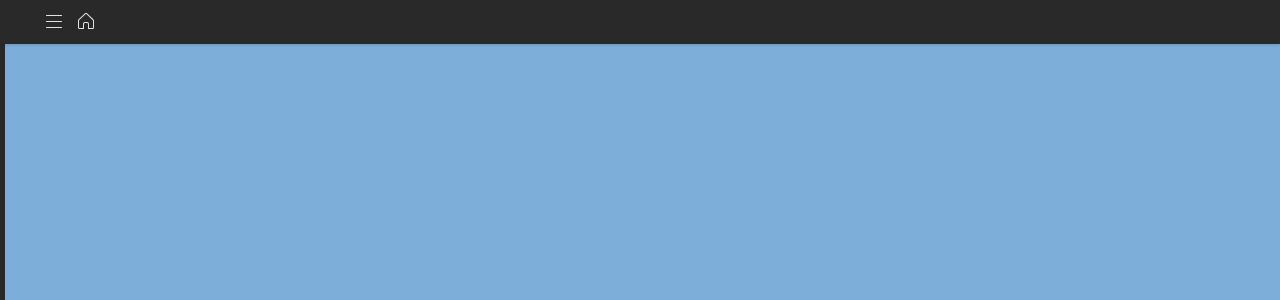
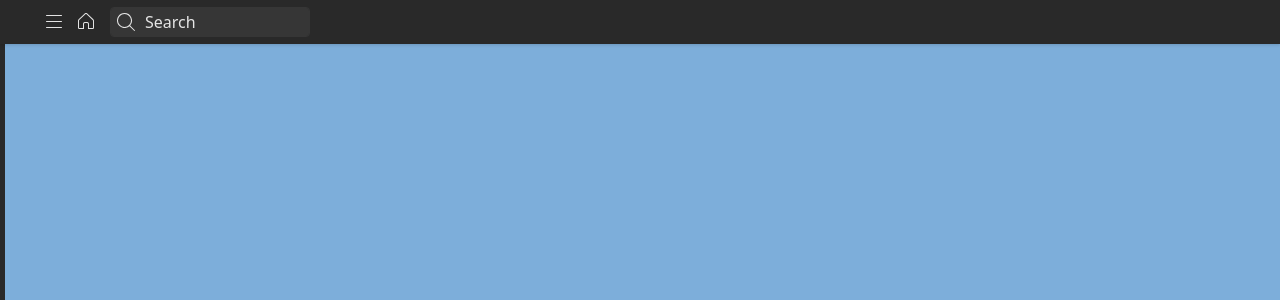
Before and after one commit to kmikayilov/todoapp-django, a Django app: page /app/today/ in a window 1280 px wide. Shown: the top 300 px of the page. Run offline with Django 3.2, Linux system fonts and the light colour scheme; some libraries are stand-ins or nearby versions.

Commit message:
header improved

```diff
--- a/todoList/static/todoList/css/components.css
+++ b/todoList/static/todoList/css/components.css
@@ -1,3 +1,11 @@
+* {
+	user-select: none; /* supported by Chrome and Opera */
+	-webkit-user-select: none; /* Safari */
+	-khtml-user-select: none; /* Konqueror HTML */
+	-moz-user-select: none; /* Firefox */
+	-ms-user-select: none; /* Internet Explorer/Edge */
+}
+
 .app {
 	width: 100vw;
 	height: 100vh;
--- a/todoList/static/todoList/css/includes/header.css
+++ b/todoList/static/todoList/css/includes/header.css
@@ -12,24 +12,113 @@
 	z-index: 5;
 }
 
-.btn-wrapper {
+.btns-wrapper {
+	width: fit-content;
 	height: 100%;
-	width: 28px;
+	margin-left: 40px;
 	display: flex;
+	flex-direction: row;
+	justify-content: center;
 	align-items: center;
-	justify-content: center;
-	color: hsla(0, 0%, 100%, 0.87);
 }
 
-.btn-wrapper svg {
-	width: 24px;
-	height: 24px;
-}
-
-.menu {
-	margin-left: 40px;
+.btn-wrapper {
+	color: hsla(0, 0%, 100%, 0.87);
+	background-color: transparent;
+	border: none;
 }
 
 .home {
 	margin-left: 4px;
 }
+
+.input-wrapper {
+	margin-left: 10px;
+	width: 450px;
+	height: 30px;
+	display: flex;
+	flex-direction: row;
+	justify-content: center;
+	align-items: center;
+	color: hsla(0, 0%, 100%, 0.87);
+	position: relative;
+}
+
+.input-wrapper .form-control {
+	background-color: hsl(0, 0%, 21%);
+	border-color: hsl(0, 0%, 21%);
+	padding-left: 34px;
+	width: 200px;
+	height: 30px;
+	color: hsla(0, 0%, 100%, 0.87);
+	transition: width 0.1s ease;
+	position: absolute;
+	top: 0;
+	left: 0;
+}
+
+.input-wrapper .form-control:focus {
+	outline: none;
+	border-color: hsl(0, 0%, 21%);
+	box-shadow: none;
+	width: 450px;
+}
+
+.input-wrapper .form-control::placeholder {
+	color: hsla(0, 0%, 100%, 0.87);
+}
+
+.icon-wrapper {
+	padding: 0 2px;
+	display: flex;
+	justify-content: center;
+	align-items: center;
+	width: 28px;
+	height: 100%;
+}
+
+.icon-wrapper svg {
+	width: 24px;
+	height: 24px;
+}
+
+.input-wrapper .search-icon-wrapper {
+	/* margin-right: -28px; */
+	z-index: 10;
+	position: absolute;
+	top: 50%;
+	left: 2px;
+	transform: translateY(-50%);
+}
+
+.input-wrapper .search-icon-wrapper .search-icon {
+	width: 24px;
+	height: 24px;
+}
+
+.input-wrapper .help-icon-wrapper {
+	position: absolute;
+	top: 50%;
+	right: 38px;
+	transform: translateY(-50%);
+	z-index: 10;
+}
+
+.input-wrapper .close-icon-wrapper {
+	position: absolute;
+	top: 50%;
+	right: 5px;
+	transform: translateY(-50%);
+	z-index: 10;
+}
+
+.input-wrapper .help-icon-wrapper .help-icon {
+	width: 24px;
+	height: 24px;
+	cursor: pointer;
+}
+
+.form-control:not(:focus) ~ .help-icon-wrapper,
+.form-control:not(:focus) ~ .close-icon-wrapper {
+	display: none;
+}
--- a/todoList/static/todoList/css/includes/sidebar.css
+++ b/todoList/static/todoList/css/includes/sidebar.css
@@ -16,6 +16,7 @@
 .sidebar .nav-items {
 	width: 100%;
 	height: fit-content;
+	padding: 0;
 }
 
 .sidebar .nav-items .nav-item {
--- a/todoList/templates/todoList/includes/header.html
+++ b/todoList/templates/todoList/includes/header.html
@@ -6,14 +6,37 @@
 
 
 <header class="header">
-    <div class="menu btn-wrapper" onclick="toggleNav()">
+    <div class="btns-wrapper">
+        <button class="menu btn-wrapper icon-wrapper" onclick="toggleNav()">
             <svg class="menu_icon" width="24" height="24" viewBox="0 0 24 24">
                 <path fill="currentColor" fill-rule="evenodd" d="M4.5 5h15a.5.5 0 1 1 0 1h-15a.5.5 0 0 1 0-1zm0 6h15a.5.5 0 1 1 0 1h-15a.5.5 0 1 1 0-1zm0 6h15a.5.5 0 1 1 0 1h-15a.5.5 0 1 1 0-1z"></path>
             </svg>
-    </div>
-    <div class="home btn-wrapper">
+        </button>
+        <button class="home btn-wrapper icon-wrapper" onclick="window.location.pathname='app/today/'">
             <svg width="24" height="24" viewBox="0 0 24 24">
                 <path fill="currentColor" d="M12.527 3.075c.35.104.64.263 1.27.876L19.1 9.123c.374.364.49.505.601.678.11.174.185.351.232.552.042.178.062.34.066.742L20 17.718c0 .446-.046.607-.134.77a.906.906 0 01-.378.378c-.163.088-.324.134-.77.134H14v-4.718c0-.446-.046-.607-.134-.77a.906.906 0 00-.378-.378c-.142-.077-.284-.122-.616-.132L12.718 13h-1.436c-.446 0-.607.046-.77.134a.906.906 0 00-.378.378c-.077.142-.122.284-.132.616l-.002.154V19H5.282c-.446 0-.607-.046-.77-.134a.906.906 0 01-.378-.378c-.088-.163-.134-.324-.134-.77v-6.462c0-.522.02-.703.067-.903.047-.2.121-.378.232-.552l.077-.113c.098-.134.233-.282.524-.565l5.304-5.172c.629-.613.92-.772 1.269-.876a1.82 1.82 0 011.054 0zm-.286.958a.825.825 0 00-.482 0c-.18.054-.326.139-.63.418l-.227.216L5.598 9.84c-.3.293-.385.39-.456.5a.76.76 0 00-.102.242c-.026.112-.037.224-.04.531l.002 6.807.005.073.074.006L8.999 18 9 14.268l.003-.17c.013-.448.083-.749.249-1.058a1.9 1.9 0 01.788-.788c.306-.164.6-.234 1.043-.249l.199-.003h1.45l.17.003c.448.013.749.083 1.058.249.337.18.608.45.788.788.164.306.234.6.249 1.043l.003.199L14.999 18l3.92-.002.073-.006.006-.073.002-.2v-6.615l-.005-.218a1.494 1.494 0 00-.035-.305.747.747 0 00-.102-.242l-.059-.084a3.571 3.571 0 00-.294-.315l-5.407-5.273c-.425-.414-.604-.545-.798-.615l-.06-.019z"></path>
             </svg>
+        </button>
+        <div class="input-wrapper">
+            <div class="search-icon-wrapper icon-wrapper">
+                <svg xmlns="http://www.w3.org/2000/svg" width="24" height="24" aria-hidden="true" class="search-icon">
+                    <path d="M10.5 3a7.5 7.5 0 015.645 12.438l4.709 4.708a.502.502 0 01-.708.708l-4.708-4.709A7.5 7.5 0 1110.5 3zm0 1a6.5 6.5 0 100 13 6.5 6.5 0 000-13z" fill="currentColor"></path>
+                </svg>
+            </div>
+            <input type="text" class="form-control" placeholder="Search" aria-expanded="true">
+            <div class="help-icon-wrapper icon-wrapper">
+                <svg width="24" height="24" aria-hidden="true" class="help-icon">
+                    <g fill="none" fill-rule="evenodd">
+                        <path fill="currentColor" d="M11.9 16.5c-.46 0-.8-.35-.8-.85s.34-.86.8-.86c.48 0 .8.36.8.86s-.32.85-.8.85zM9.5 9.87c.06-1.32.9-2.37 2.54-2.37 1.46 0 2.46.95 2.46 2.21 0 .96-.47 1.64-1.22 2.11-.73.46-.94.8-.94 1.45v.4h-1.02v-.57c0-.8.37-1.36 1.16-1.86.68-.43.94-.82.94-1.47 0-.76-.56-1.32-1.43-1.32-.87 0-1.43.55-1.5 1.42H9.5z"></path>
+                        <circle cx="12" cy="12" r="7.5" stroke="currentColor"></circle>
+                    </g>
+                </svg>
+            </div>
+            <button class="close-icon-wrapper btn-wrapper icon-wrapper">
+                <svg viewBox="0 0 24 24" class="close-icon" width="24" height="24" aria-hidden="true">
+                    <path fill="currentColor" fill-rule="nonzero" d="M5.146 5.146a.5.5 0 0 1 .708 0L12 11.293l6.146-6.147a.5.5 0 0 1 .638-.057l.07.057a.5.5 0 0 1 0 .708L12.707 12l6.147 6.146a.5.5 0 0 1 .057.638l-.057.07a.5.5 0 0 1-.708 0L12 12.707l-6.146 6.147a.5.5 0 0 1-.638.057l-.07-.057a.5.5 0 0 1 0-.708L11.293 12 5.146 5.854a.5.5 0 0 1-.057-.638z"></path>
+                </svg>
+            </button>
+        </div>
     </div>
 </header>
```
Lines whose indentation alone changed are shown as unchanged.
